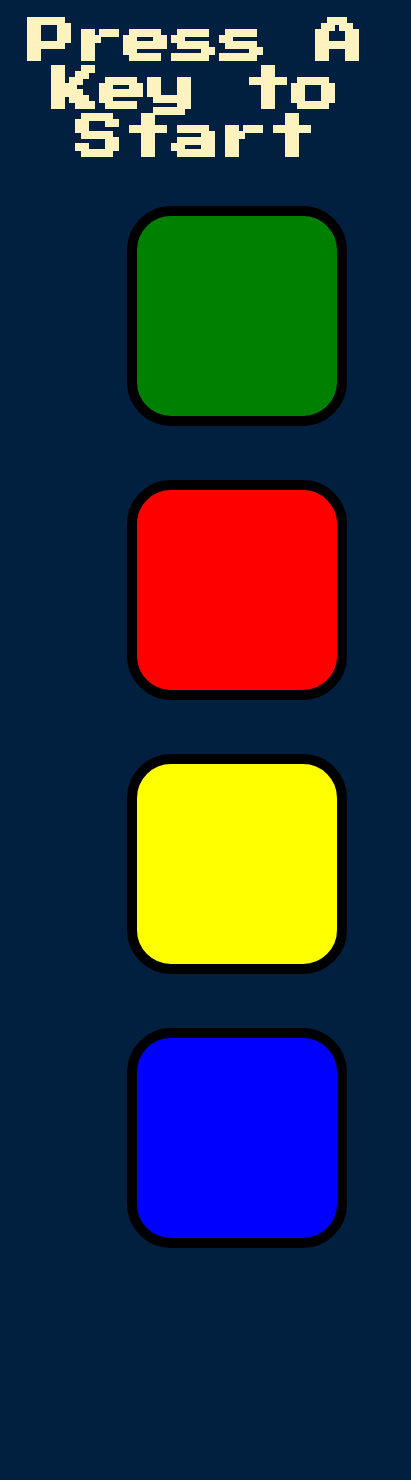
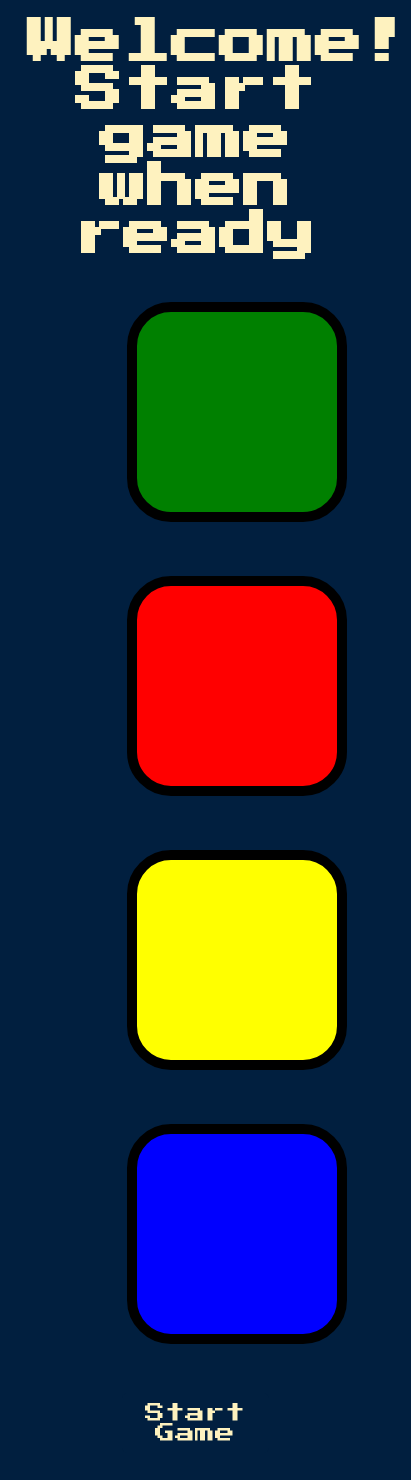
Before and after one commit to skudz96/SimonGame, a plain HTML site: page index.html in a window 390 px wide. Shown: the whole page, 411 px wide, since content can reach past the window. Before the commit the page ends 1285 px from the top, so only its background shows below. Drawn offline with nearby package versions, Linux system fonts and the light colour scheme.

Commit message:
changed the way game is started to allow access to mobile users

```diff
--- a/game.js
+++ b/game.js
@@ -81,7 +81,7 @@ function checkAnswer(currentLevel) {
 
     // Changes HTML of level-title
     document.getElementById("level-title").innerHTML =
-      "Game Over! Press A to Try again";
+      "Game Over! Start Game to retry";
 
     resetGame();
   }
@@ -93,6 +93,8 @@ function resetGame() {
   userSelection = [];
   computerPattern = [];
   gameActive = false;
+
+  document.getElementById("start-button").style.display = "inline-block";
 }
 
 function buttonPressed(color) {
@@ -113,11 +115,9 @@ function buttonSound(color) {
   audio.play();
 }
 
-document.addEventListener("keydown", (event) => {
+document.getElementById("start-button").addEventListener("click", (event) => {
   // Wrapped everything here in an if, so the user cannot start a game when there is already one in progress
   if (!gameActive) {
-    // Event listener to start the game when user presses A
-    if (event.code === "KeyA") {
     // Logging game start
     console.log("Game started!");
     // Resetting user selection
@@ -132,6 +132,7 @@ document.addEventListener("keydown", (event) => {
       "Current level " + currentLevel;
 
     document.getElementById("level-title").innerHTML = "";
-    }
+
+    document.getElementById("start-button").style.display = "none";
   }
 });
--- a/index.html
+++ b/index.html
@@ -11,7 +11,7 @@
   </head>
 
   <body>
-    <h1 id="level-title">Press A Key to Start</h1>
+    <h1 id="level-title">Welcome! Start game when ready</h1>
     <h2 id="current-level"></h2>
     <div class="container">
       <div lass="row">
@@ -24,6 +24,7 @@
         <div type="button" id="yellow" class="btn yellow"></div>
         <div type="button" id="blue" class="btn blue"></div>
       </div>
+      <button id="start-button">Start Game</button>
     </div>
 
     <script src="https://ajax.googleapis.com/ajax/libs/jquery/3.7.1/jquery.min.js"></script>
--- a/styles.css
+++ b/styles.css
@@ -57,3 +57,19 @@ body {
   box-shadow: 0 0 20px white;
   background-color: grey;
 }
+
+#start-button {
+  font-size: 20px;
+  font-family: "Press Start 2P", cursive;
+  padding: 10px 20px;
+  margin: 20px;
+  background-color: #011f3f;
+  color: #fef2bf;
+  border: none;
+  cursor: pointer;
+  border-radius: 5px;
+}
+
+#start-button:hover {
+  background-color: #45a049;
+}
```
Lines whose indentation alone changed are shown as unchanged.
